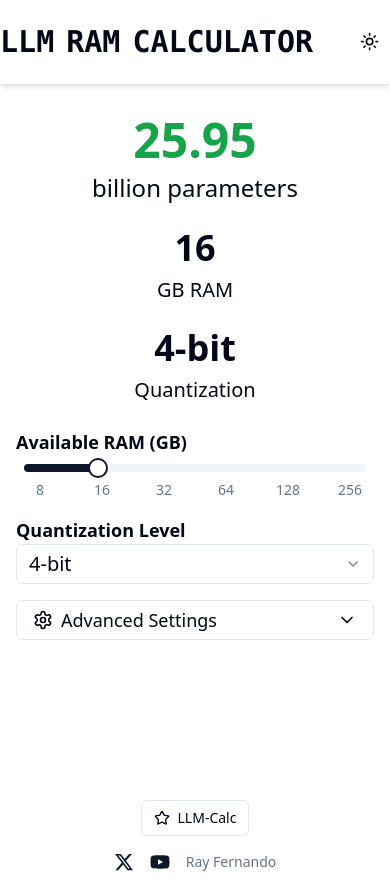
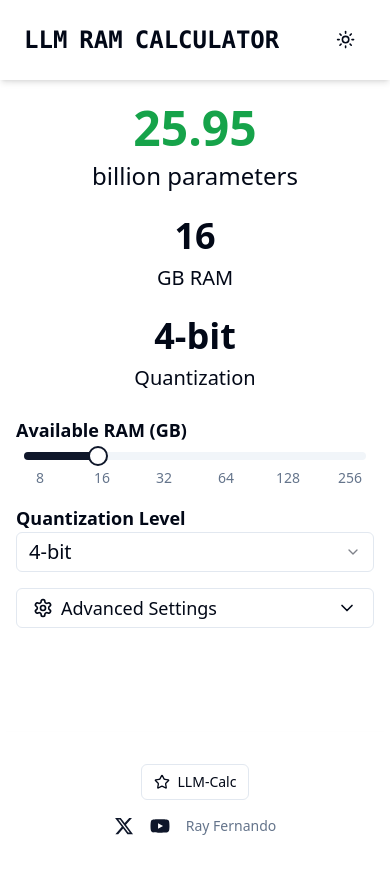
Before and after one commit to RayFernando1337/LLM-Calc, a React (Vite) app: page / in a window 390 px wide. After the commit the page ends 852 px from the top, so only its background shows below. Built offline with nearby package versions, Linux system fonts and the light colour scheme.

Commit message:
Fixed mobile layouts

```diff
--- a/src/App.tsx
+++ b/src/App.tsx
@@ -105,14 +105,14 @@ export default function LlmRamCalculator() {
     <Layout>
       <div className="flex flex-col min-h-screen">
         <header className="sticky top-0 bg-background z-10 shadow-md">
-          <div className="container mx-auto py-4 flex justify-between items-center">
-            <HyperText className="text-3xl font-bold text-center block" text="LLM RAM Calculator" />
+          <div className="container mx-auto py-4 px-6 flex justify-between items-center">
+            <HyperText className="text-2xl md:text-3xl font-bold text-center block" text="LLM RAM Calculator" />
             <ThemeToggle />
           </div>
         </header>
 
-        <main className="flex-grow container mx-auto px-4 py-8 pb-24 md:pb-8">
-          <div className="max-w-md mx-auto space-y-6">
+        <main className="flex-grow container mx-auto px-4 py-6 md:py-8 overflow-y-auto">
+          <div className="max-w-md mx-auto space-y-6 pb-20 md:pb-0">
             <div className="text-center space-y-2">
               <p className="text-5xl font-bold tabular-nums text-green-600">
                 {maxParameters.toFixed(2)}
@@ -232,8 +232,8 @@ export default function LlmRamCalculator() {
           </div>
         </main>
 
-        <footer className="bg-background shadow-md mt-8 md:sticky md:bottom-0">
-          <div className="container mx-auto py-4 px-4 md:px-0">
+        <footer className="bg-background shadow-md mt-auto">
+          <div className="container mx-auto py-4 px-6">
             <div className="flex flex-col md:flex-row justify-between items-center space-y-4 md:space-y-0">
               <div className="flex items-center space-x-4 md:space-x-6 order-2 md:order-1">
                 <a
--- a/src/components/Layout.tsx
+++ b/src/components/Layout.tsx
@@ -1,7 +1,7 @@
-import React, { useEffect } from 'react'
+import React, { useEffect, PropsWithChildren } from 'react'
 import { ThemeProvider, useTheme } from 'next-themes'
 
-const ThemeWrapper: React.FC<{ children: React.ReactNode }> = ({ children }) => {
+const ThemeWrapper: React.FC<PropsWithChildren> = ({ children }) => {
   const { theme, resolvedTheme } = useTheme()
 
   useEffect(() => {
```
